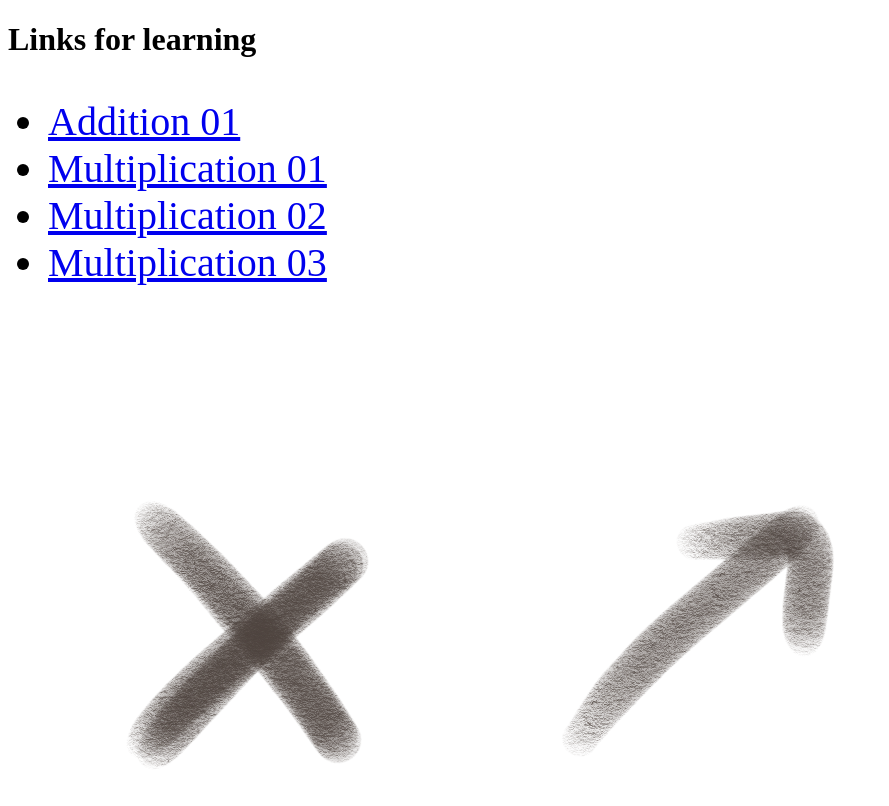
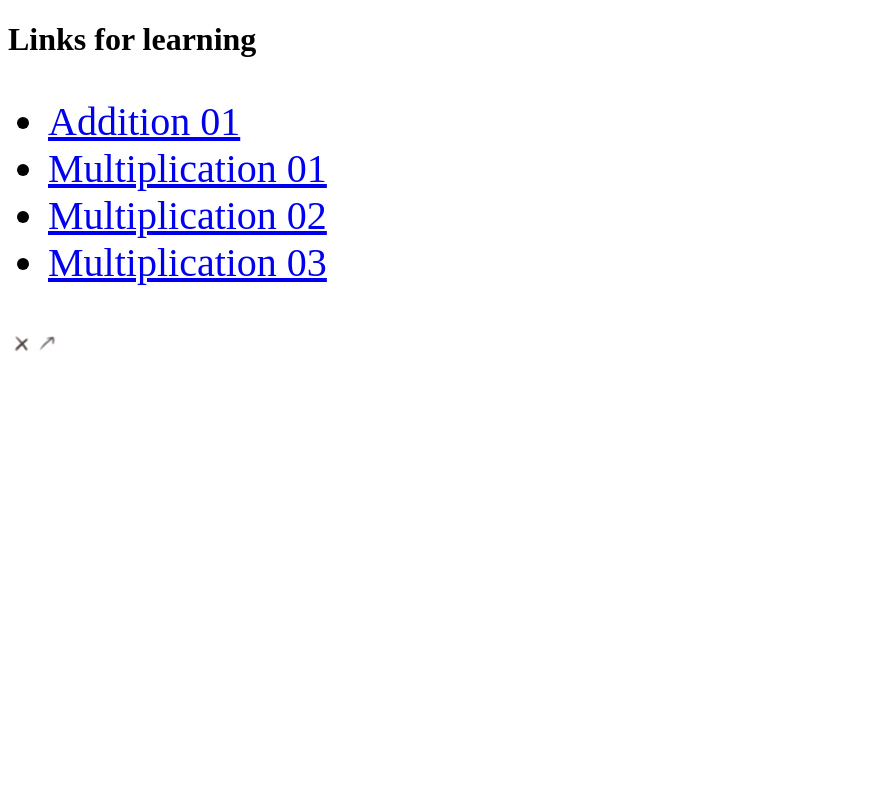
Before and after one commit to learningyes/learningyes.github.io, a plain HTML site: page index.html in a window 1280 px wide. Shown: the whole page, without its empty margins (0-889 px from the left). Drawn offline with Linux system fonts and the light colour scheme.

Commit message:
Update index.html

```diff
--- a/index.html
+++ b/index.html
@@ -20,7 +20,7 @@
             <li><a href="https://learningyes.github.io/multiplication03.html">Multiplication 03</a></li>
         </ul>
         <a href="https://learningyes.github.io/multiplication03.html">
-            <img src="https://learningyes.github.io/icon_multiplication03.png">
+            <img src="https://learningyes.github.io/icon_multiplication03.png" width="50">
         </a>
     </body>
 </html>
```
